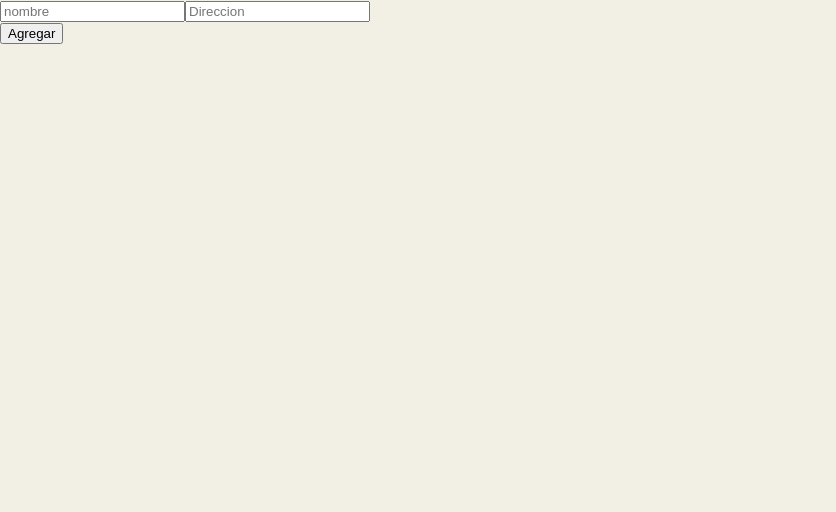
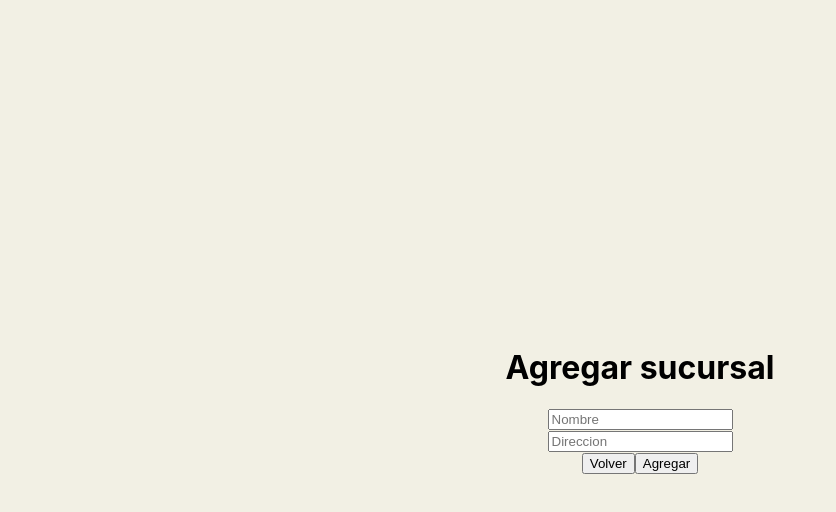
Before and after one commit to leodelmas00/front-truequetools, a React (Create React App) app: page /adminview/sucursales/add in a window 1280 px wide. Shown: the top 512 px of the page, without its empty margins (0-836 px from the left). Built offline with nearby package versions, Linux system fonts and the light colour scheme.

Commit message:
Pequeña actualizacion de estilo
Actualizados los estilos de: AdminView, verEmpleados, verSucursales, agregarEmpleados, agregarSucursales

```diff
--- a/src/components/admin-cruds/CreateEmployee.jsx
+++ b/src/components/admin-cruds/CreateEmployee.jsx
@@ -2,6 +2,7 @@ import { useState, useEffect } from "react";
 import { baseURL } from "../../api/trueque.api";
 import axios from "axios";
 import { getAllSucursales } from "../../api/trueque.api";
+import { Link } from 'wouter'
 
 
 function CreateEmployee() {
@@ -62,8 +63,10 @@ function CreateEmployee() {
     }
 
     return (
+        <div style={{display: 'flex', flexDirection: 'column', justifyContent: 'center', alignItems: 'center', height: '100vh'}}>
+            <h1>Agregar un empleado</h1>
+            <form>
                 <div>
-            <form>
                     <input
                         type="text"
                         name="dni"
@@ -72,6 +75,8 @@ function CreateEmployee() {
                         onChange={handleChange}
                         required
                     />
+                </div>
+                <div>
                     <input
                         type="text"
                         name="nombre"
@@ -80,6 +85,8 @@ function CreateEmployee() {
                         onChange={handleChange}
                         required
                     />
+                </div>
+                <div>
                     <input
                         type="password"
                         name="password"
@@ -88,19 +95,27 @@ function CreateEmployee() {
                         onChange={handleChange}
                         required
                     />
+                </div>
+                <div>
                     <select
                         name="sucursal_de_trabajo"
                         value={form.sucursal_de_trabajo}
                         onChange={handleChange}
                         required
                     >
-                    <option value="" disabled>Selecciona sucursal de trabajo</option>
+                        <option value="" disabled>Sucursal de trabajo</option>
                         {sucursales.map((sucursal, index) => (
                             <option key={sucursal.id} value={sucursal.id}>{sucursal.nombre}{' (' + sucursal.direccion + ')'}</option>
                         ))}
                     </select>
+                </div>
             </form>
+            <div>
+                <Link to="/adminview/employees" >
+                    <button>Volver</button>
+                </Link>
                 <button onClick={handleSubmit}>Agregar</button>
+            </div>
         </div>
     );
 }
--- a/src/components/admin-cruds/CreateSucursal.jsx
+++ b/src/components/admin-cruds/CreateSucursal.jsx
@@ -1,8 +1,7 @@
 import { useState } from "react";
 import { baseURL } from "../../api/trueque.api";
 import axios from "axios";
-
-
+import { Link } from "wouter";
 
 function CreateSucursal() {
     const [error, setError] = useState('')
@@ -49,16 +48,20 @@ function CreateSucursal() {
     }
 
     return (
+        <div style={{display: 'flex', flexDirection: 'column', justifyContent: 'center', alignItems: 'center', height: '100vh'}}>
+            <h1>Agregar sucursal</h1>
+            <form>
                 <div>
-            <form>
                     <input
                         type="text"
                         name="nombre"
-                    placeholder="nombre"
+                        placeholder="Nombre"
                         value={form.nombre}
                         onChange={handleChange}
                         required
                     />
+                </div>
+                <div>
                     <input
                         type="text"
                         name="direccion"
@@ -67,10 +70,14 @@ function CreateSucursal() {
                         onChange={handleChange}
                         required
                     />
+                </div>
             </form>
+            <div>
+                <Link to="/adminview/sucursales">
+                    <button>Volver</button>
+                </Link>
                 <button onClick={handleSubmit}>Agregar</button>
-
-
+            </div>
         </div>
 
 
--- a/src/components/admin-cruds/Employees.jsx
+++ b/src/components/admin-cruds/Employees.jsx
@@ -18,7 +18,7 @@ export default function Employees() {
     }, []);
 
     return (
-        <div>
+        <div style={{display: 'flex', flexDirection: 'column', justifyContent: 'center', alignItems: 'center', height: '100vh'}}>
             <h1>Lista de Empleados</h1>
             <ul>
                 {employees.map(employee => (
@@ -27,9 +27,14 @@ export default function Employees() {
                     </li>
                 ))}
             </ul>
-            <Link to="/adminview/employees/add" >
-                <button>Dar de alta empleado</button>
-            </Link>
+            <div>
+                <Link to="/adminview" >
+                        <button>Volver</button>
+                </Link>
+                <Link to="/adminview/employees/add" >
+                    <button>Dar de alta empleado</button>
+                </Link>
+            </div>
         </div>
     );
 }
--- a/src/components/admin-cruds/Sucursales.jsx
+++ b/src/components/admin-cruds/Sucursales.jsx
@@ -17,7 +17,7 @@ export default function Employees() {
     }, []);
 
     return (
-        <div>
+        <div style={{display: 'flex', flexDirection: 'column', justifyContent: 'center', alignItems: 'center', height: '100vh'}}>
             <h1>Lista de Sucursales:</h1>
             <ul>
                 {sucursales.map(sucursal => (
@@ -26,9 +26,14 @@ export default function Employees() {
                     </li>
                 ))}
             </ul>
-            <Link to="/adminview/sucursales/add" >
-                <button>Agregar sucursal</button>
-            </Link>
+            <div>
+                <Link to="/adminview" >
+                        <button>Volver</button>
+                </Link>
+                <Link to="/adminview/sucursales/add" >
+                    <button>Agregar sucursal</button>
+                </Link>
+            </div>
         </div>
     );
 }
--- a/src/styles/adminView.css
+++ b/src/styles/adminView.css
@@ -72,5 +72,8 @@ body {
 
 .add-remove-branch-container input,.add-remove-branch-container button{
     margin: 3% auto !important;
+}
 
+.admin-view-container button{
+    margin-left: 5px;
 }
```
Lines whose indentation alone changed are shown as unchanged.
